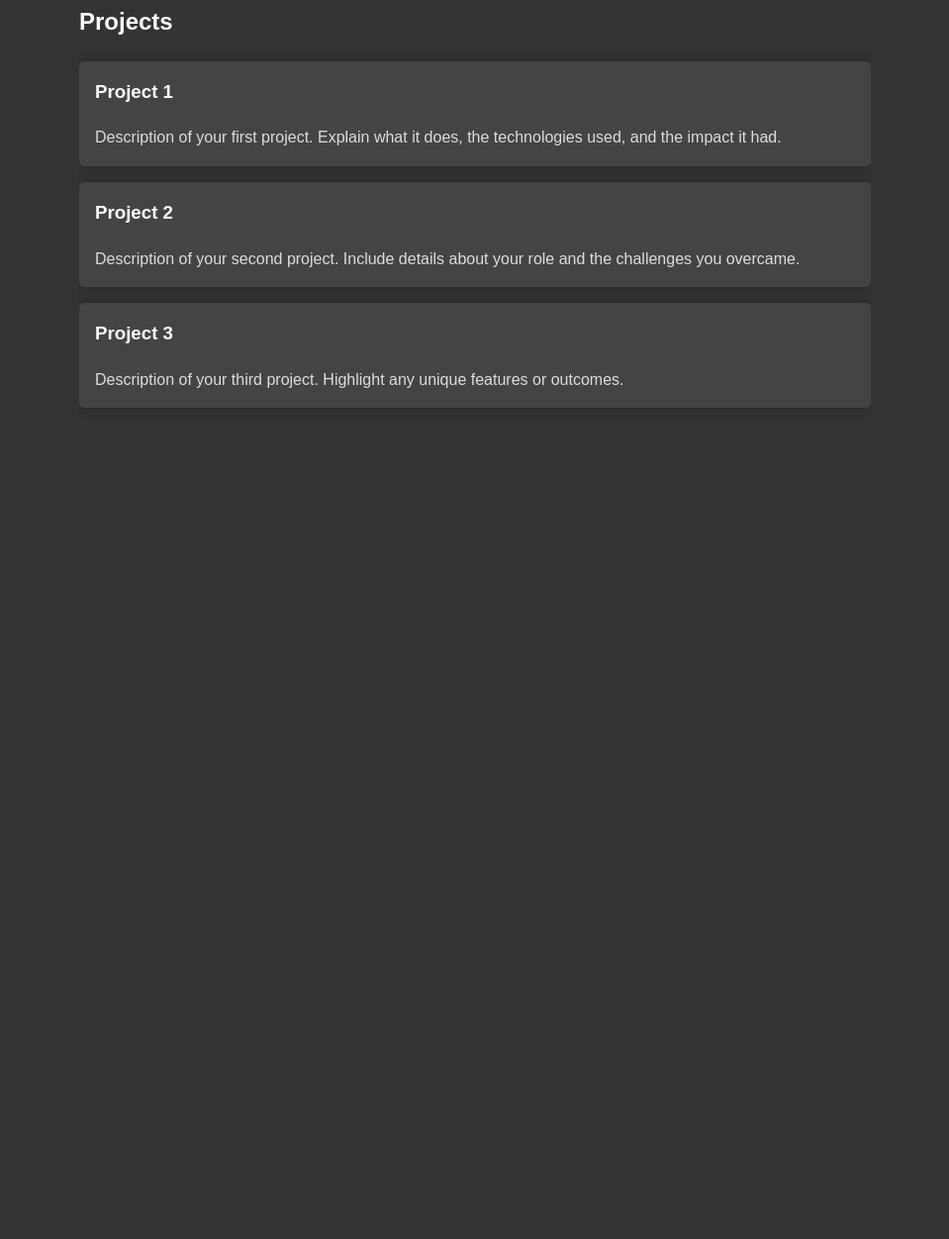
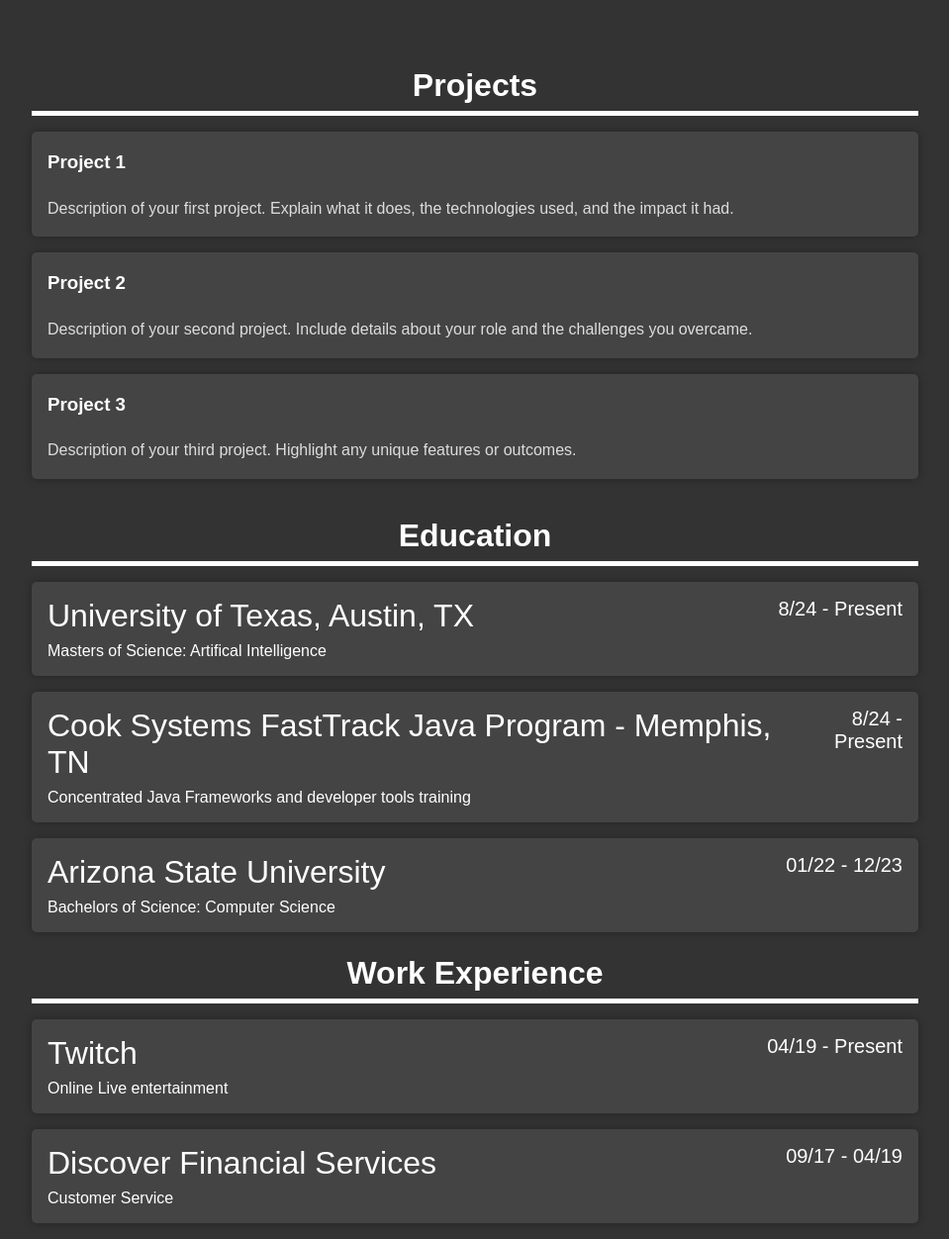
Before and after one commit to jlafleur9/jlafleur9.github.io, a plain HTML site: page index.html in a window 1280 px wide. Shown: the part 610-1862 px from the top of the page at 99% size, without its empty margins (160-1119 px from the left). Before the commit the page ends 1054 px from the top, so only its background shows below. Drawn offline with Linux system fonts and the light colour scheme.

Commit message:
more changes

```diff
--- a/index.html
+++ b/index.html
@@ -13,8 +13,8 @@
             padding: 0;
             background-color: #333; /* Background color for entire page */
             color: #fff; /* Default text color to match the h1 color */
-            padding-left: 15rem;
-            padding-right: 15rem;
+            padding-left: 15vw;
+            padding-right: 15vw;
         }
 
         header {
@@ -34,13 +34,13 @@
 
         header .left h1 {
             margin: 0;
-            font-size: 2.5rem;
+            font-size: 3.5rem;
             color: #fff; /* h1 text color */
         }
 
         header .left h2 {
             margin: 0;
-            font-size: 1.5rem;
+            font-size: 2.25rem;
             font-weight: normal;
             color: #ddd; /* Color for h2 text */
         }
@@ -110,7 +110,8 @@
 
         header .right p {
             margin: 0;
-            color: #ddd; /* Color for email and resume text */
+            font-size: 1.15rem;
+            color: #fff; /* Color for email and resume text */
         }
 
         .container {
@@ -139,7 +140,7 @@
         }
 
         .projects {
-            margin: 2rem 0;
+            margin: 1rem 0;
         }
 
         .project {
@@ -159,21 +160,109 @@
             margin-bottom: 0;
             color: #ddd; /* Lighter text color for project descriptions */
         }
+        .section-title {
+            text-align: center; /* Center-align the text */
+            margin-top: 1rem;
+        }
+        .section-title h2 {
+            font-size: 2rem;
+            margin: 0; /* Remove default margin to reduce space */
+        }
 
         .horizontal-line{
             width: 100%;
-            height: 10px;
+            height: 5px;
             background-color: #fff;
-            margin: 1rem 0;
+            margin-top: 0rem;
+
         }
         .resume-link {
             color: #fff; /* White text color */
+            font-size: 1.2rem;
             text-decoration: none; /* No underline by default */
         }
 
         .resume-link:hover {
             text-decoration: underline; /* Underline on hover */
         }
+        .education {
+            margin: 1rem 0;
+        }
+
+        .degree {
+            background-color: #444; /* Adjust as needed */
+            padding: 1rem;
+            margin: 1rem 0;
+            border-radius: 5px;
+            box-shadow: 0 0 10px rgba(0, 0, 0, 0.3); /* Adjust shadow if needed */
+        }
+
+        .degree-details {
+            display: flex;
+            justify-content: space-between; /* Aligns items to the left and right */
+        }
+
+        .institution {
+            margin: 0;
+            color: #fff;
+            font: 2em sans-serif; /* Adjust as needed */
+        }
+
+        .dates {
+            margin: 0;
+            color: #fff; /* Adjust as needed */
+            text-align: right; /* Right-align the dates */
+            font: 1.25em sans-serif;
+        }
+
+        .degree-name {
+            margin: 0;
+            margin-top: 0.5rem; /* Space between institution and degree name */
+            color: #fff; /* Adjust as needed */
+            font: 1em sans-serif;
+        }
+        .work-experience {
+            margin: 1rem 0;
+        }
+
+        .work-title {
+            background-color: #444; /* Adjust as needed */
+            padding: 1rem;
+            margin: 1rem 0;
+            border-radius: 5px;
+            box-shadow: 0 0 10px rgba(0, 0, 0, 0.3); /* Adjust shadow if needed */
+        }
+
+        .work-details {
+            display: flex;
+            justify-content: space-between; /* Aligns items to the left and right */
+        }
+
+        .work-company {
+            margin: 0;
+            color: #fff;
+            font: 2em sans-serif; /* Adjust as needed */
+        }
+
+        .work-dates {
+            margin: 0;
+            color: #fff; /* Adjust as needed */
+            text-align: right; /* Right-align the dates */
+            font: 1.25em sans-serif;
+        }
+
+        .work-description {
+            margin: 0;
+            margin-top: 0.5rem; /* Space between institution and degree name */
+            color: #fff; /* Adjust as needed */
+            font: 1em sans-serif;
+        }
+        .spacer{
+            margin:2rem;
+        }
+
+
+
 
 
 
@@ -243,7 +332,7 @@
                 <a href="https://www.linkedin.com/in/jeffrey-lafleur/" class="social-btn" aria-label="LinkedIn" target="_blank">
                     <i class="fab fa-linkedin"></i>
                 </a>
-                <a href="jeffreylafleur9@gmail.com" class="social-btn" aria-label="Email" target="_blank">
+                <a href="mailto:jeffreylafleur9@gmail.com" class="social-btn" aria-label="Email" >
                     <i class="fas fa-envelope"></i>
                 </a>
             </div>
@@ -255,6 +344,10 @@
             </p>
         </div>
     </header>
+
+    <div class="section-title">
+        <h2>About Me</h2>
+    </div>
     <div class="horizontal-line"></div>
 
     <div class="container">
@@ -262,10 +355,16 @@
             <img src="images/BruceCopy.jpg" alt="Jeffrey LaFleur">
             <p>Hello! I'm Jeffrey LaFleur, a full-stack developer with a passion for creating innovative solutions.</p>
         </div>
+    </div>
+
+    <!-- New Section Title for Projects -->
+    <div class="spacer"></div>
+    <div class="section-title">
+        <h2>Projects</h2>
+    </div>
+    <div class="horizontal-line"></div>
 
     <div class="projects">
-            <h2>Projects</h2>
-
         <div class="project">
             <h3>Project 1</h3>
             <p>Description of your first project. Explain what it does, the technologies used, and the impact it had.</p>
@@ -281,6 +380,63 @@
             <p>Description of your third project. Highlight any unique features or outcomes.</p>
         </div>
     </div>
+    <div class="spacer"></div>
+
+    <div class="section-title">
+        <h2>Education</h2>
+    </div>
+    <div class="horizontal-line"></div>
+
+    <div class="education">
+        <div class="degree">
+            <div class="degree-details">
+                <p class="institution">University of Texas, Austin, TX</p>
+                <p class="dates">8/24 - Present</p>
+            </div>
+            <p class="degree-name">Masters of Science: Artifical Intelligence</p>
+        </div>
+
+        <div class="degree">
+            <div class="degree-details">
+                <p class="institution">Cook Systems FastTrack Java Program - Memphis, TN</p>
+                <p class="dates">8/24 - Present</p>
+            </div>
+            <p class="degree-name">Concentrated Java Frameworks and developer tools training</p>
+        </div>
+
+        <div class="degree">
+            <div class="degree-details">
+                <p class="institution">Arizona State University</p>
+                <p class="dates">01/22 - 12/23</p>
+            </div>
+            <p class="degree-name">Bachelors of Science: Computer Science</p>
+        </div>
+
+        <!-- Add more degrees here if needed -->
+    </div>
+
+    <div class="section-title">
+        <h2>Work Experience</h2>
+    </div>
+    <div class="horizontal-line"></div>
+
+    <div class="work-experience">
+        <div class="work-title">
+            <div class="work-details">
+                <p class="work-company">Twitch</p>
+                <p class="work-dates">04/19 - Present</p>
+            </div>
+            <p class="work-description">Online Live entertainment</p>
+        </div>
+        <div class="work-title">
+            <div class="work-details">
+                <p class="work-company">Discover Financial Services</p>
+                <p class="work-dates">09/17 - 04/19</p>
+            </div>
+            <p class="work-description">Customer Service</p>
+        </div>
+    </div>
+
     </div>
 </body>
 </html>
```
Lines whose indentation alone changed are shown as unchanged.
